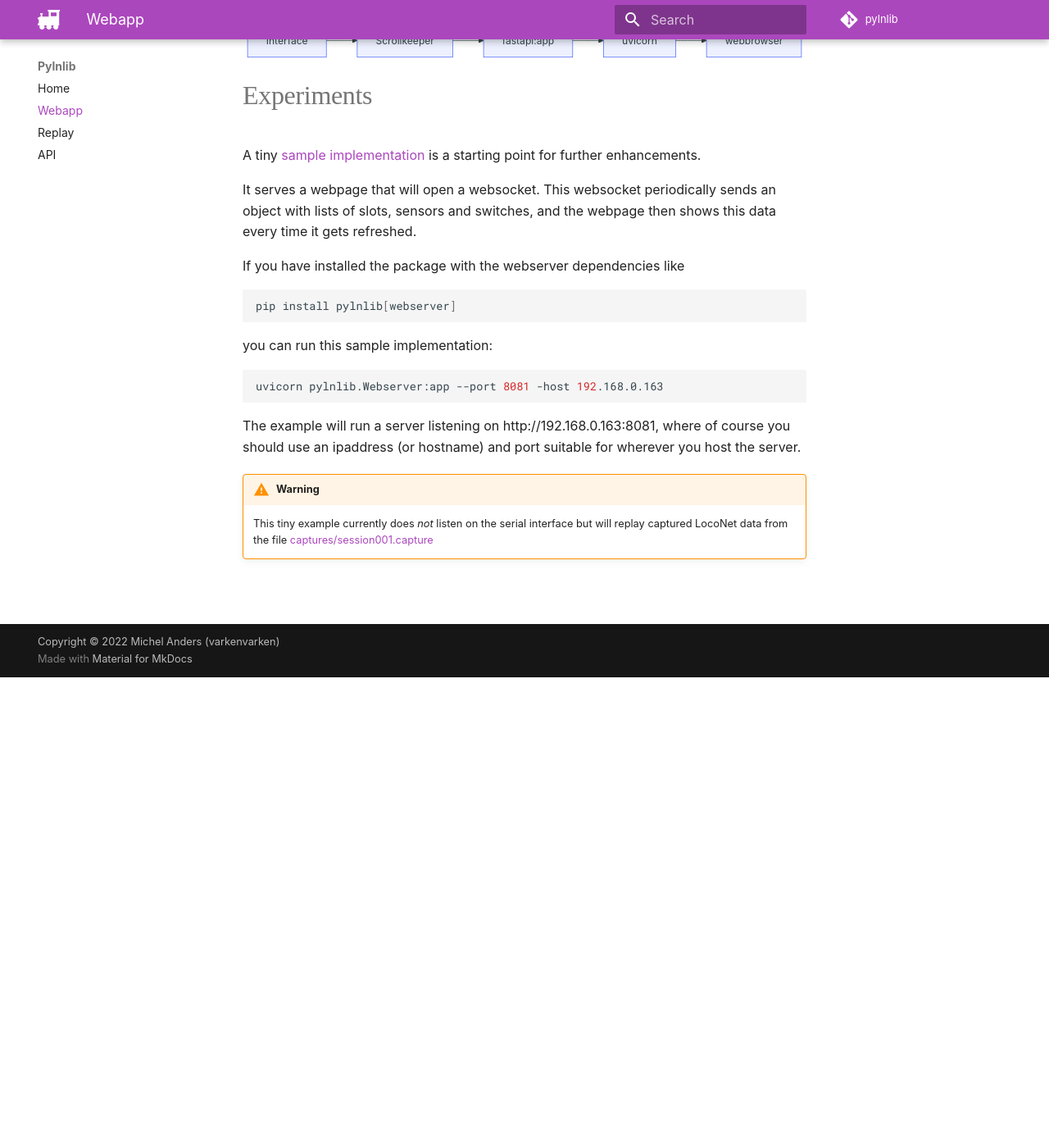
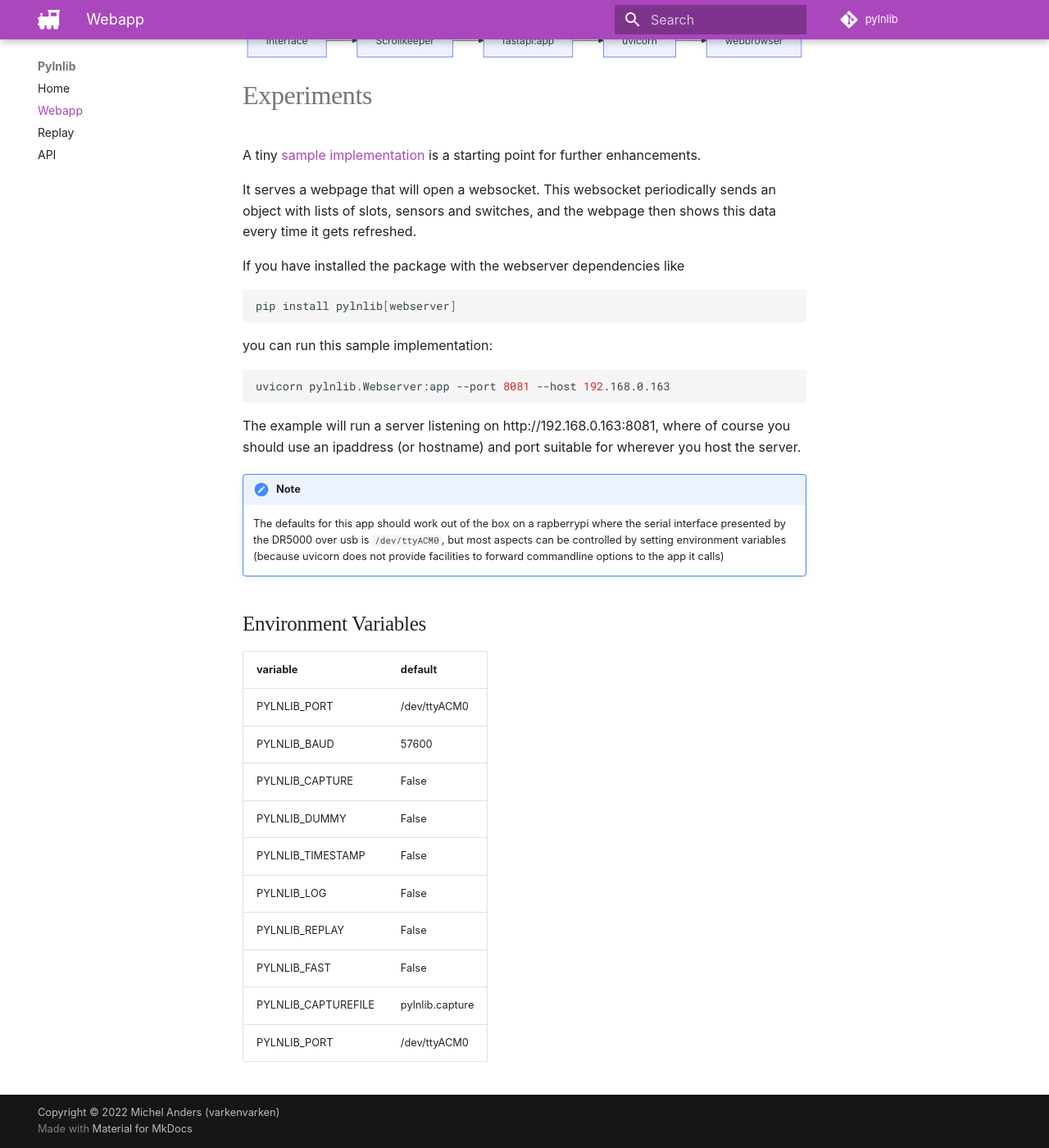
Before and after one commit to varkenvarken/pylnlib, an MkDocs documentation site: the page built from documentation/Webserver.md, in a window 1280 px wide and 1400 px high, scrolled down 574 px. Shown: the whole window at 82% size. Built offline with MkDocs 1.6.1 and Material for MkDocs 9.7.7, drawn with Linux system fonts in a browser that asks for light colours; some web fonts are replaced; comment, search, counter and statistics services are not loaded.

Commit message:
0
.#2 Please enter the commit message for your changes. Lines starting

````diff
--- a/documentation/Webserver.md
+++ b/documentation/Webserver.md
@@ -35,13 +35,30 @@ pip install pylnlib[webserver]
 you can run this sample implementation:
 
 ```bash
-uvicorn pylnlib.Webserver:app --port 8081 -host 192.168.0.163
+uvicorn pylnlib.Webserver:app --port 8081 --host 192.168.0.163
 ```
 
 The example will run a server listening on http://192.168.0.163:8081, where of course
 you should use an ipaddress (or hostname) and port suitable for wherever you host the server.
 
-!!! warning
+!!! note
 
-    This tiny example currently does *not* listen on the serial interface but will replay captured LocoNet data
-    from the file [captures/session001.capture](https://github.com/varkenvarken/pylnlib/blob/captures/session001.capture)
+    The defaults for this app should work out of the box on a rapberrypi where
+    the serial interface presented by the DR5000 over usb is `/dev/ttyACM0`,
+    but most aspects can  be controlled by setting environment variables (because
+    uvicorn does not provide facilities to forward commandline options to the app
+    it calls)
+## Environment variables
+
+|variable           | default         |
+--------------------|------------------
+|PYLNLIB_PORT       |/dev/ttyACM0     |
+|PYLNLIB_BAUD       |57600            |
+|PYLNLIB_CAPTURE    |False            |
+|PYLNLIB_DUMMY      |False            |
+|PYLNLIB_TIMESTAMP  |False            |
+|PYLNLIB_LOG        |False            |
+|PYLNLIB_REPLAY     |False            |
+|PYLNLIB_FAST       |False            |
+|PYLNLIB_CAPTUREFILE|pylnlib.capture  |
+|PYLNLIB_PORT       |/dev/ttyACM0     |
--- a/mkdocs.yml
+++ b/mkdocs.yml
@@ -28,6 +28,7 @@ nav:
 markdown_extensions:
   - admonition
   - codehilite
+  - tables
   - pymdownx.superfences:
       custom_fences:
         - name: mermaid
````
Also changed, not shown: 1 other file.
